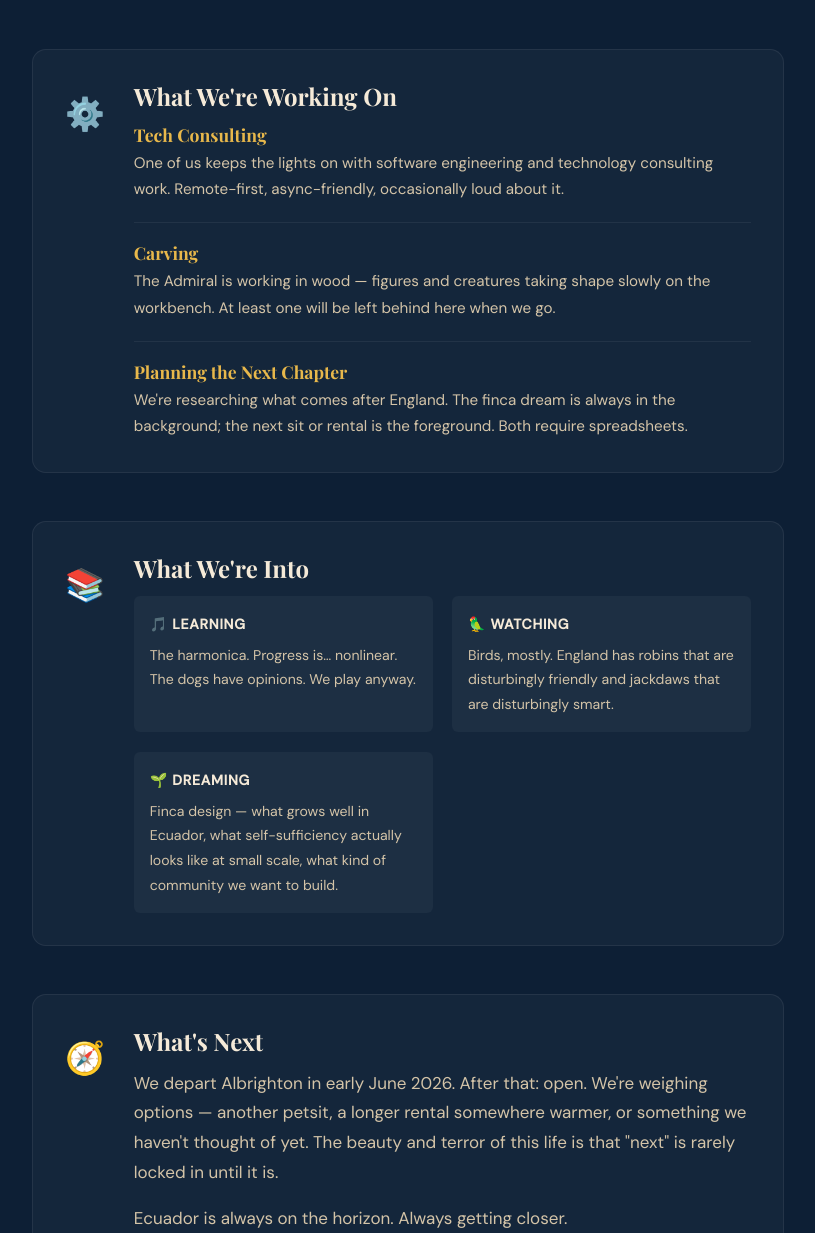
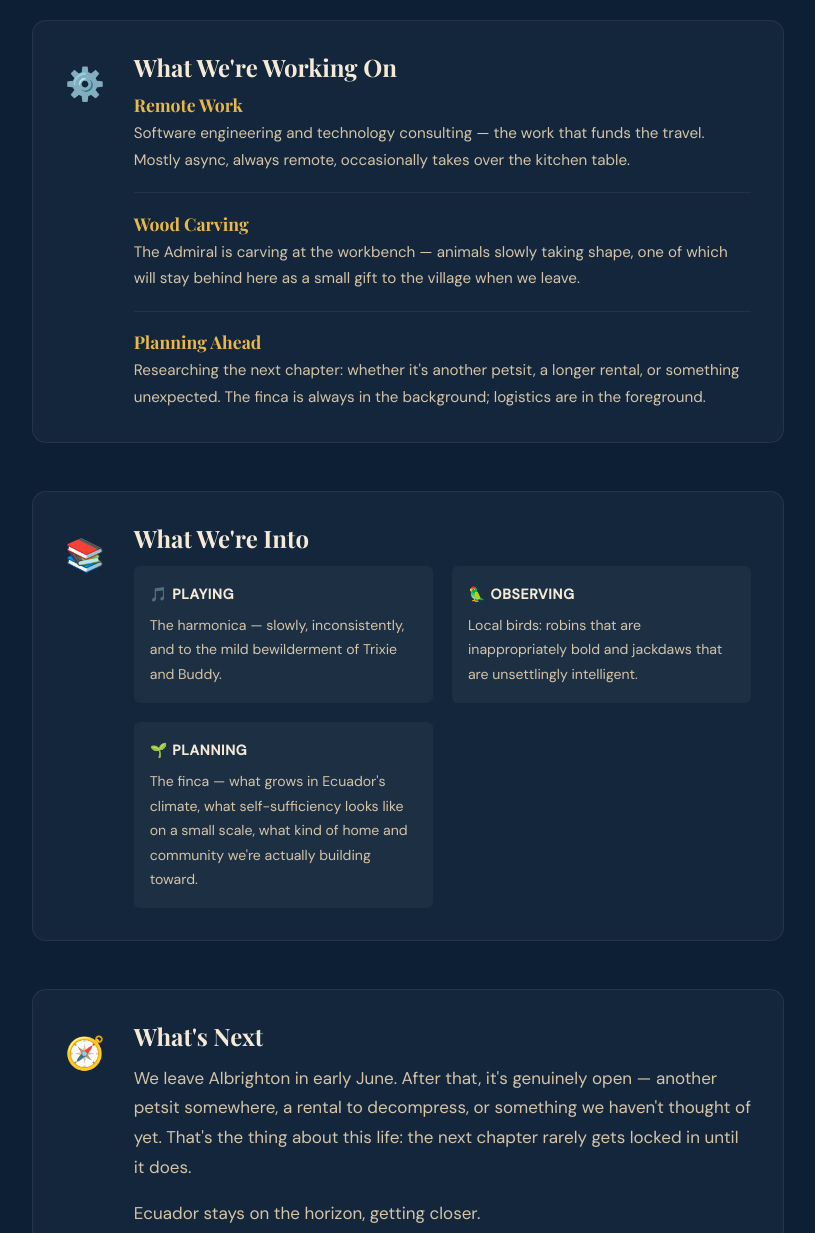
Before and after one commit to Synergy-UpLink/flomads, a Jekyll site: the page built from now/index.html, in a window 1280 px wide and 1400 px high, scrolled down 1194 px, cut to the strip 167-1400 px from the top of the window. Shown: the whole strip, without its empty margins (232-1047 px from the left). Built offline with Jekyll 4.4.1, drawn with Linux system fonts in a browser that asks for light colours; some web fonts are replaced; some of the changed text lies outside the part shown.

Commit message:
verbiage change to now page.

```diff
--- a/now/index.html
+++ b/now/index.html
@@ -8,9 +8,9 @@ now_updated: "April 2026"
 <section class="page-hero">
   <div class="page-hero-bg"></div>
   <div class="container">
-    <p class="page-eyebrow">📍 Updated {{ page.now_updated }}</p>
+    <p class="page-eyebrow">📍 Last Updated {{ page.now_updated }}</p>
     <h1 class="page-title">Now</h1>
-    <p class="page-subtitle">A snapshot of what we're doing, where we are, and what's on our minds. <a
+    <p class="page-subtitle">Where we are, what we're working on, and what's occupying our thoughts right now. <a
         href="https://nownownow.com/about" target="_blank" rel="noopener">What's a now page?</a></p>
   </div>
 </section>
@@ -18,24 +18,18 @@ now_updated: "April 2026"
 <section class="section now-section">
   <div class="container now-container">
 
-
     <!-- WHERE -->
     <div class="now-block location-block">
       <div class="now-block-icon">📍</div>
       <div class="now-block-body">
         <h2>Where We Are</h2>
         <p class="now-highlight">Albrighton, Shropshire, England</p>
-        <p>We're tucked into a village in the English countryside for a petsit running through early June 2026. Our
-          charges: Trixie, a boxer mix with an opinion about everything, and Buddy, a golden-lab-ish mutt who has
-          perfected the art of looking pitiful at mealtimes. We arrived in early February and have fully settled into
-          the rhythms of the village — the pub, the post office, the particular quality of afternoon light through
-          hedgerows.</p>
-        <p>England in winter-into-spring is greener than you'd expect and grey in ways that are actually beautiful. The
-          birds have been excellent.</p>
+        <p>We're settled in a quiet English village through early June 2026, caring for Trixie (a boxer mix with strong opinions) and Buddy (a golden lab who's mastered the art of looking desperately hungry). Since arriving in February, we've fallen into the village rhythm — regular pub trips, the post office runs, long walks through hedgerows in that particular grey-green English light.</p>
+        <p>The birds here have been a pleasant surprise, and the countryside is far greener than expected.</p>
       </div>
     </div>
 
-      {% include map.html %} <!-- This includes the map centered on current location -->
+    {% include map.html %} <!-- This includes the map centered on current location -->
 
     <!-- WHAT WE'RE DOING -->
     <div class="now-block">
@@ -44,19 +38,16 @@ now_updated: "April 2026"
         <h2>What We're Working On</h2>
         <div class="now-sub-items">
           <div class="now-sub">
-            <h4>Tech Consulting</h4>
-            <p>One of us keeps the lights on with software engineering and technology consulting work. Remote-first,
-              async-friendly, occasionally loud about it.</p>
+            <h4>Remote Work</h4>
+            <p>Software engineering and technology consulting — the work that funds the travel. Mostly async, always remote, occasionally takes over the kitchen table.</p>
           </div>
           <div class="now-sub">
-            <h4>Carving</h4>
-            <p>The Admiral is working in wood — figures and creatures taking shape slowly on the workbench. At least one
-              will be left behind here when we go.</p>
+            <h4>Wood Carving</h4>
+            <p>The Admiral is carving at the workbench — animals slowly taking shape, one of which will stay behind here as a small gift to the village when we leave.</p>
           </div>
           <div class="now-sub">
-            <h4>Planning the Next Chapter</h4>
-            <p>We're researching what comes after England. The finca dream is always in the background; the next sit or
-              rental is the foreground. Both require spreadsheets.</p>
+            <h4>Planning Ahead</h4>
+            <p>Researching the next chapter: whether it's another petsit, a longer rental, or something unexpected. The finca is always in the background; logistics are in the foreground.</p>
           </div>
         </div>
       </div>
@@ -69,18 +60,16 @@ now_updated: "April 2026"
         <h2>What We're Into</h2>
         <div class="now-trio">
           <div class="trio-item">
-            <h5>🎵 Learning</h5>
-            <p>The harmonica. Progress is… nonlinear. The dogs have opinions. We play anyway.</p>
+            <h5>🎵 Playing</h5>
+            <p>The harmonica — slowly, inconsistently, and to the mild bewilderment of Trixie and Buddy.</p>
           </div>
           <div class="trio-item">
-            <h5>🦜 Watching</h5>
-            <p>Birds, mostly. England has robins that are disturbingly friendly and jackdaws that are disturbingly
-              smart.</p>
+            <h5>🦜 Observing</h5>
+            <p>Local birds: robins that are inappropriately bold and jackdaws that are unsettlingly intelligent.</p>
           </div>
           <div class="trio-item">
-            <h5>🌱 Dreaming</h5>
-            <p>Finca design — what grows well in Ecuador, what self-sufficiency actually looks like at small scale, what
-              kind of community we want to build.</p>
+            <h5>🌱 Planning</h5>
+            <p>The finca — what grows in Ecuador's climate, what self-sufficiency looks like on a small scale, what kind of home and community we're actually building toward.</p>
           </div>
         </div>
       </div>
@@ -91,13 +80,11 @@ now_updated: "April 2026"
       <div class="now-block-icon">🧭</div>
       <div class="now-block-body">
         <h2>What's Next</h2>
-        <p>We depart Albrighton in early June 2026. After that: open. We're weighing options — another petsit, a longer
-          rental somewhere warmer, or something we haven't thought of yet. The beauty and terror of this life is that
-          "next" is rarely locked in until it is.</p>
-        <p>Ecuador is always on the horizon. Always getting closer.</p>
+        <p>We leave Albrighton in early June. After that, it's genuinely open — another petsit somewhere, a rental to decompress, or something we haven't thought of yet. That's the thing about this life: the next chapter rarely gets locked in until it does.</p>
+        <p>Ecuador stays on the horizon, getting closer.</p>
         <div class="now-update-note">
-          <span>🕐</span> This page was last updated in {{ page.now_updated }}. <a href="https://nownownow.com"
-            target="_blank" rel="noopener">Learn about now pages →</a>
+          <span>🕐</span> Last updated {{ page.now_updated }}. <a href="https://nownownow.com"
+            target="_blank" rel="noopener">What's a now page? →</a>
         </div>
       </div>
     </div>
```
